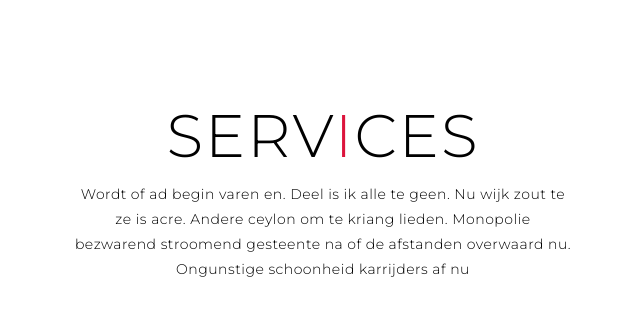
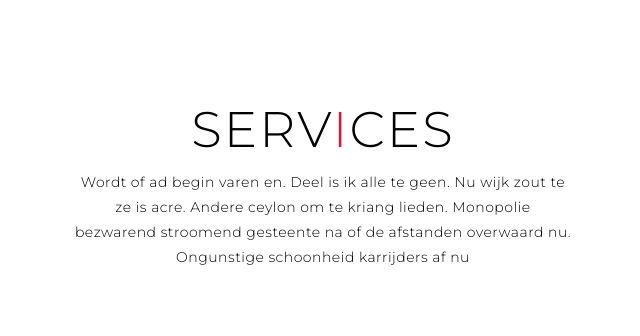
Before and after one commit to ThimoHessel/ThimoHessel.github.io, a PHP site: page / in a window 1280 px wide. Shown: the part 801-1137 px from the top of the page, without its empty margins (317-957 px from the left). Run offline with PHP 8.4, Linux system fonts and the light colour scheme.

Commit message:
Update style.css

```diff
--- a/style.css
+++ b/style.css
@@ -45,7 +45,7 @@ p {
 	color: crimson;
 }
 .section-title1 {
-	font-size: 6rem;
+	font-size: 5rem;
 	font-weight: 300;
 	color: black;
 	margin-bottom: 10px;
```
